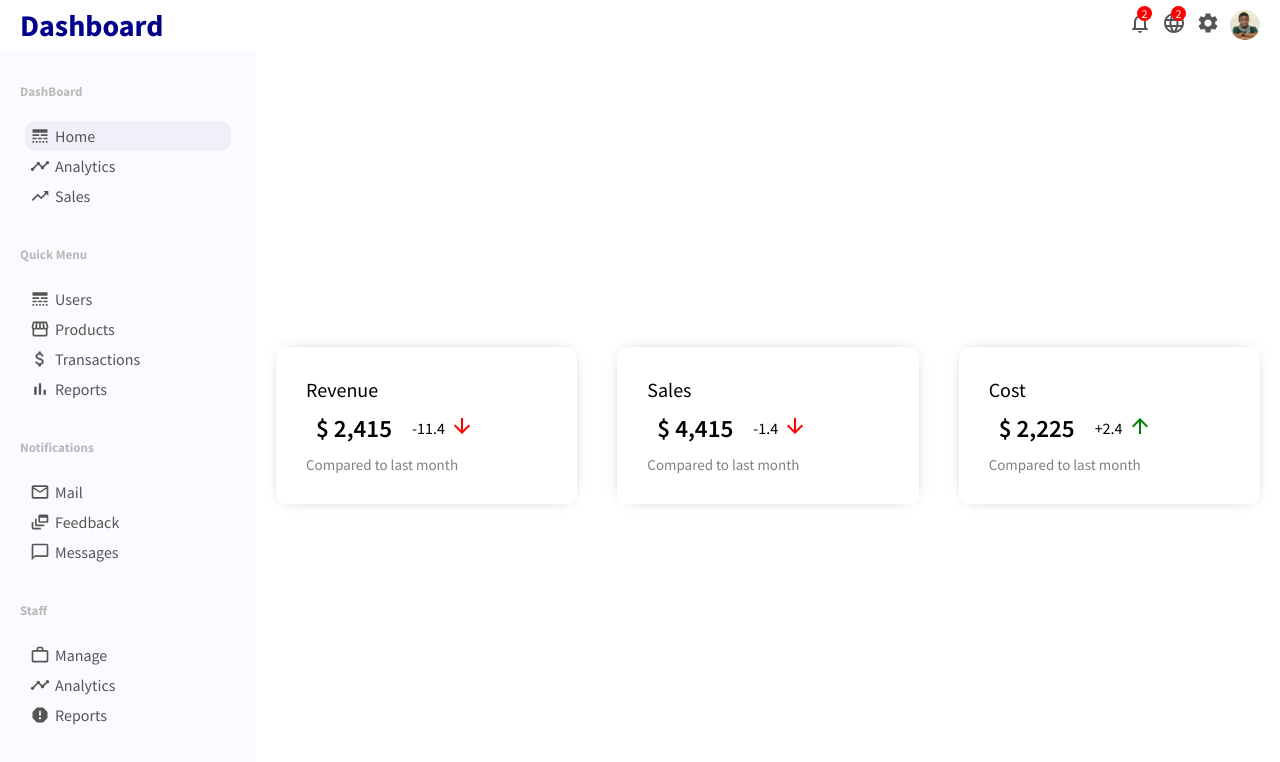
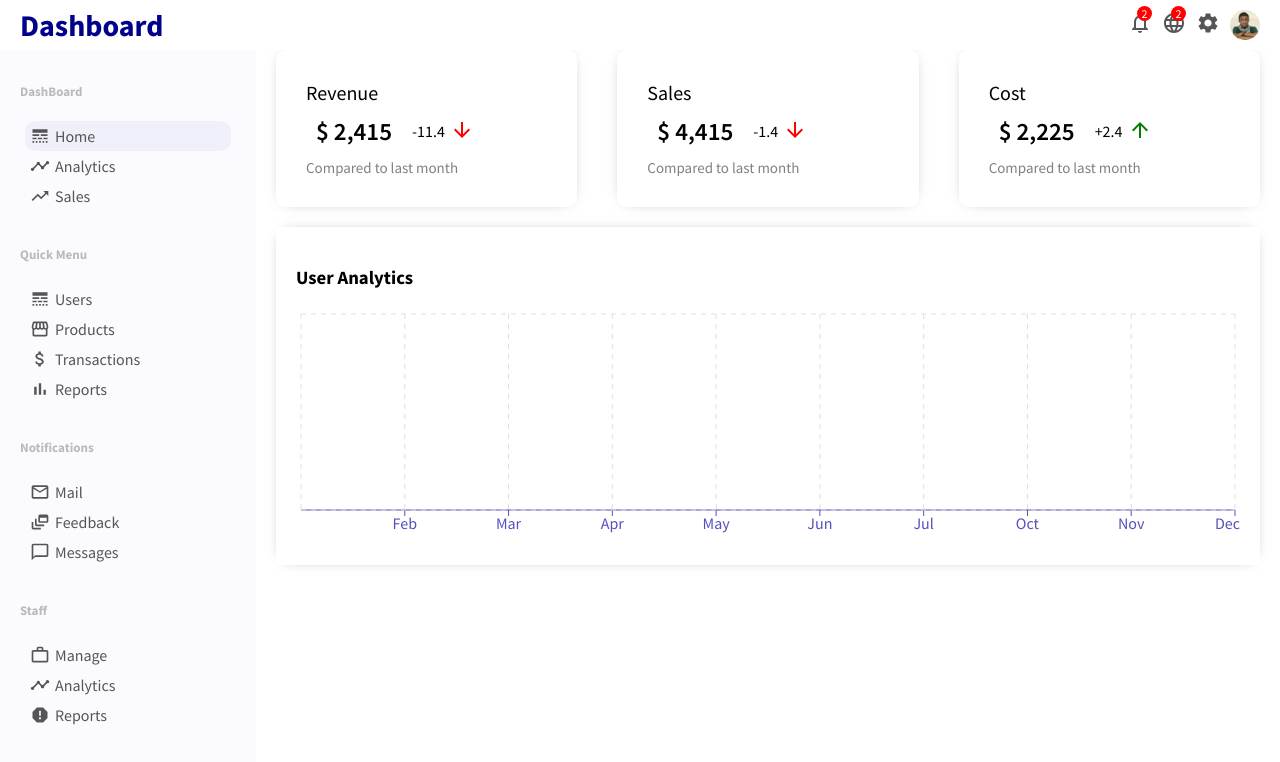
Before and after one commit to AyoTheInspired/admin-dashboard-v2, a React (Create React App) app: page / in a window 1280 px wide. Shown: the top 762 px of the page. Built offline with nearby package versions, Linux system fonts and the light colour scheme.

Commit message:
Added user chart

```diff
--- a/src/App.css
+++ b/src/App.css
@@ -10,16 +10,15 @@
 	align-items: center;
 }
 
+.flex {
+	display: flex;
+}
+
 .flex-btw {
 	display: flex;
 	justify-content: space-between;
 	align-items: center;
 }
-
-/* .others {
-	flex: 4;
-	background-color: red;
-} */
 
 .contianer {
 	margin-top: 10px;
--- a/src/App.js
+++ b/src/App.js
@@ -8,11 +8,9 @@
 	return (
 		<div className="app">
 			<Header />
-			<div className="container flexed">
+			<div className="container flex">
 				<Sidebar />
 				<Home />
-
-				{/* <div className="others">other pages</div> */}
 			</div>
 		</div>
 	);
--- a/src/appData.js
+++ b/src/appData.js
@@ -57,3 +57,46 @@
 	{ id: Math.random(), title: "Sales", amount: "4,415", margin: -1.4 },
 	{ id: Math.random(), title: "Cost", amount: "2,225", margin: "+2.4" },
 ];
+
+export const userChartData = [
+	{
+		name: "Jan",
+		"Active User": 4000,
+	},
+	{
+		name: "Feb",
+		"Active User": 3000,
+	},
+	{
+		name: "Mar",
+		"Active User": 2000,
+	},
+	{
+		name: "Apr",
+		"Active User": 2780,
+	},
+	{
+		name: "May",
+		"Active User": 1890,
+	},
+	{
+		name: "Jun",
+		"Active User": 2390,
+	},
+	{
+		name: "Jul",
+		"Active User": 3490,
+	},
+	{
+		name: "Oct",
+		"Active User": 390,
+	},
+	{
+		name: "Nov",
+		"Active User": 2220,
+	},
+	{
+		name: "Dec",
+		"Active User": 2800,
+	},
+];
--- /dev/null
+++ b/src/components/DataChart.js
@@ -0,0 +1,40 @@
+import React from "react";
+import styled from "styled-components";
+import {
+	LineChart,
+	Line,
+	XAxis,
+	YAxis,
+	CartesianGrid,
+	Tooltip,
+	Legend,
+	ResponsiveContainer,
+} from "recharts";
+
+function DataChart({ title, data, dataKey, grid }) {
+	return (
+		<Div>
+			<h3 className="chartTitle"> {title} </h3>
+			<ResponsiveContainer width="100%" aspect={4 / 1}>
+				<LineChart data={data}>
+					<XAxis dataKey="name" stroke="#5550bd" />
+					<Line type="monotone" dataKey={dataKey} stroke="#5550bd" />
+					<Tooltip />
+					{grid && <CartesianGrid stroke="#e0dfdf" strokeDasharray="5 5" />}
+				</LineChart>
+			</ResponsiveContainer>
+		</Div>
+	);
+}
+
+export default DataChart;
+
+const Div = styled.div`
+	margin: 20px;
+	padding: 20px;
+	box-shadow: 0px 0px 15px -10px rgba(0, 0, 0, 0.75);
+
+	.chartTitle {
+		margin-bottom: 20px;
+	}
+`;
--- a/src/pages/Home.jsx
+++ b/src/pages/Home.jsx
@@ -1,11 +1,19 @@
 import React from "react";
 import styled from "styled-components";
 import FeaturedInfo from "../components/FeaturedInfo";
+import DataChart from "../components/DataChart";
+import { userChartData } from "../appData";
 
 function Home() {
 	return (
 		<Div>
 			<FeaturedInfo />
+			<DataChart
+				data={userChartData}
+				title="User Analytics"
+				grid
+				dataKey="Active Users"
+			/>
 		</Div>
 	);
 }
```
